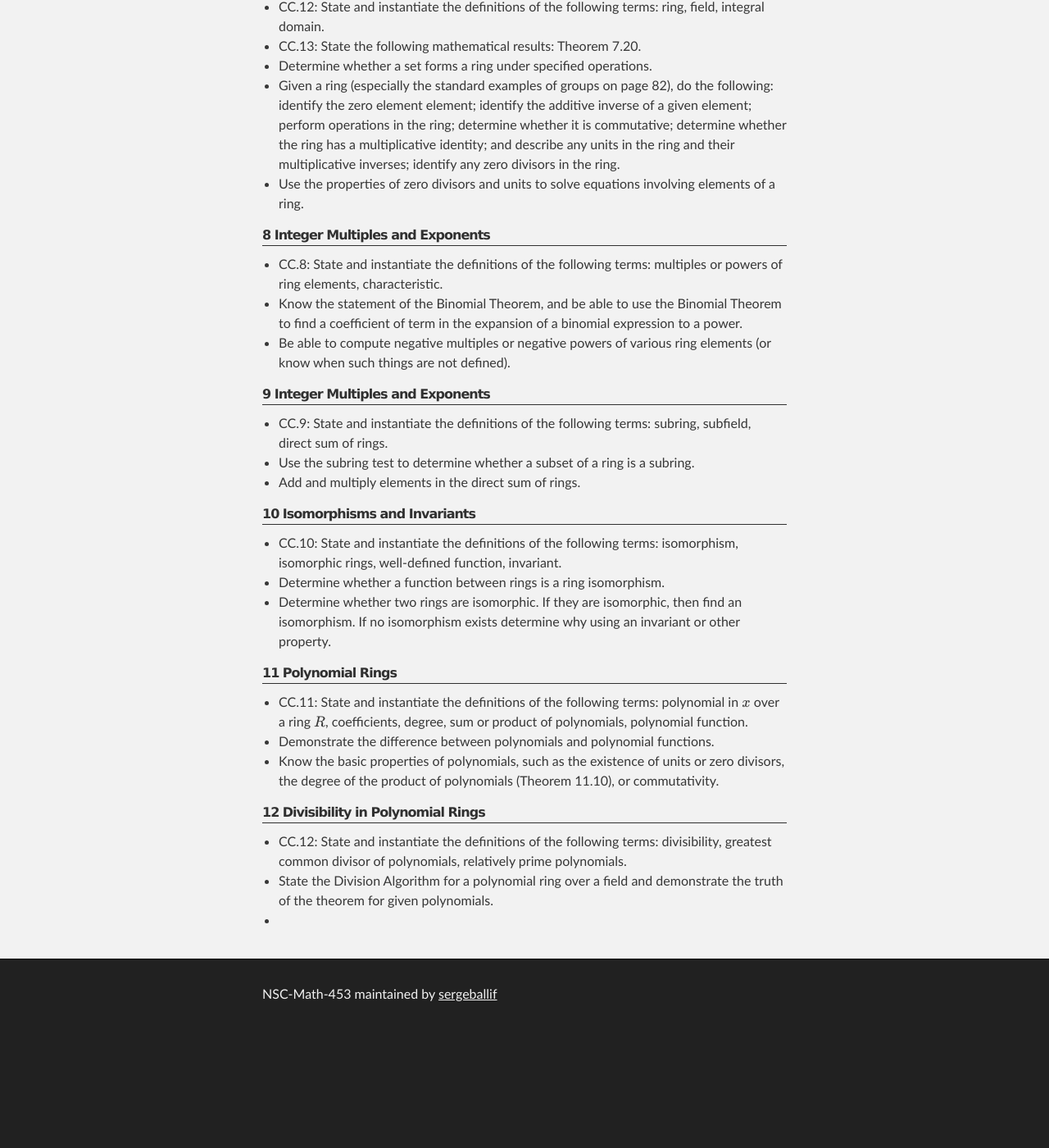
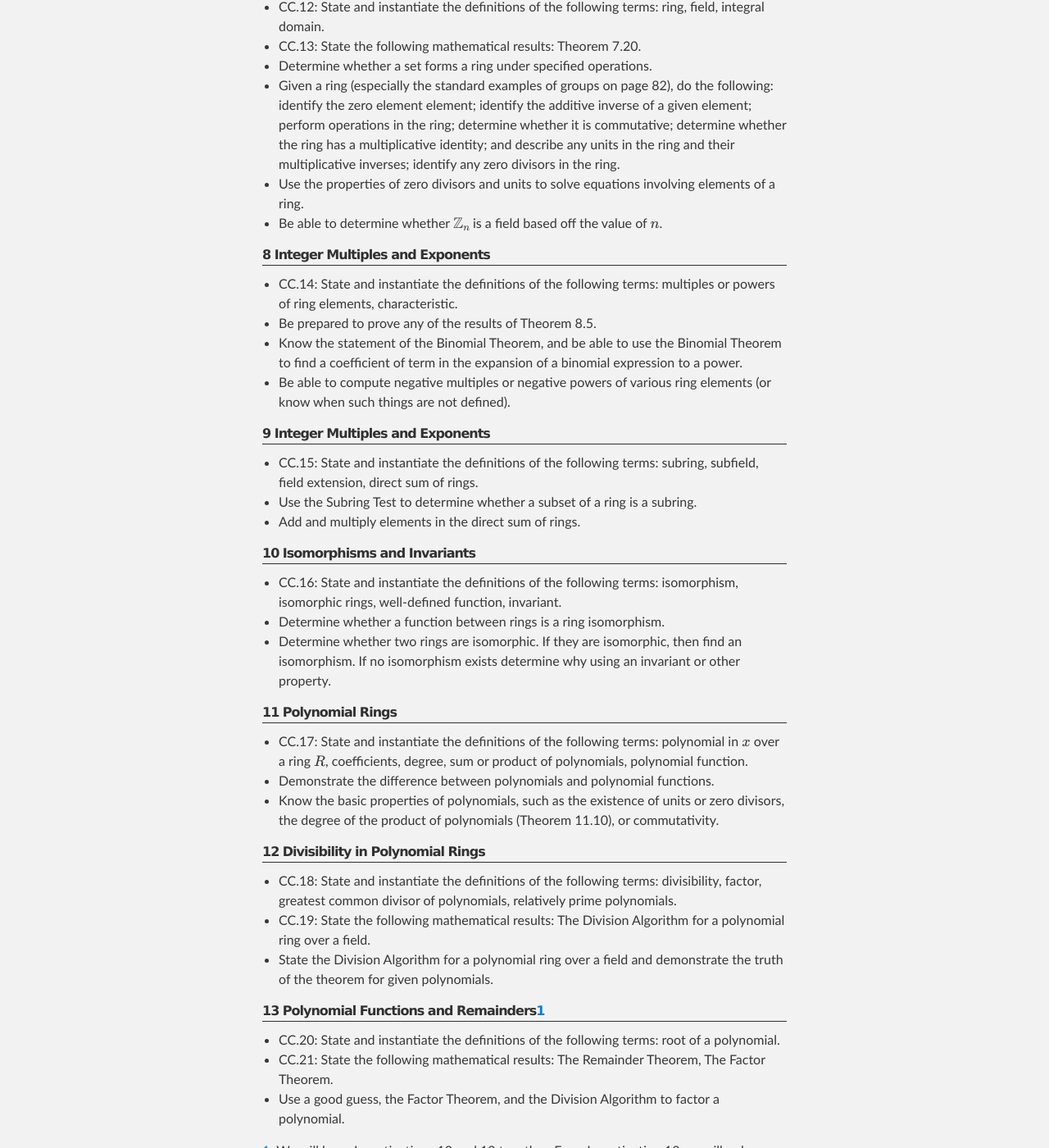
Before and after one commit to sergeballif/NSC-Math-453, a Jekyll site: the page built from LearningObjectives.md, in a window 1280 px wide and 1400 px high, scrolled down 1857 px. Shown: the whole window at 82% size. Built offline with Jekyll 4.4.1, drawn with Linux system fonts in a browser that asks for light colours; formulas are drawn with MathJax 3; before the commit the page ends 3116 px from its top, so only the background shows below that; some of the changed text lies outside the part shown.

Commit message:
Update LearningObjectives.md

```diff
--- a/LearningObjectives.md
+++ b/LearningObjectives.md
@@ -60,31 +60,39 @@ To "instantiate" a definition means to construct or state examples of that defin
 + Determine whether a set forms a ring under specified operations.
 + Given a ring (especially the standard examples of groups on page 82), do the following: identify the zero element element; identify the additive inverse of a given element; perform operations in the ring; determine whether it is commutative; determine whether the ring has a multiplicative identity; and describe any units in the ring and their multiplicative inverses; identify any zero divisors in the ring.
 + Use the properties of zero divisors and units to solve equations involving elements of a ring.
++ Be able to determine whether $\mathbb{Z}_n$ is a field based off the value of $n$.
 
 ## 8 Integer Multiples and Exponents
 
-+ CC.8: State and instantiate the definitions of the following terms: multiples or powers of ring elements, characteristic.
++ CC.14: State and instantiate the definitions of the following terms: multiples or powers of ring elements, characteristic.
++ Be prepared to prove any of the results of Theorem 8.5.
 + Know the statement of the Binomial Theorem, and be able to use the Binomial Theorem to find a coefficient of term in the expansion of a binomial expression to a power.
 + Be able to compute negative multiples or negative powers of various ring elements (or know when such things are not defined).
 
 ## 9 Integer Multiples and Exponents
 
-+ CC.9: State and instantiate the definitions of the following terms: subring, subfield, direct sum of rings.
-+ Use the subring test to determine whether a subset of a ring is a subring.
++ CC.15: State and instantiate the definitions of the following terms: subring, subfield, field extension, direct sum of rings.
++ Use the Subring Test to determine whether a subset of a ring is a subring.
 + Add and multiply elements in the direct sum of rings.
 
-
 ## 10 Isomorphisms and Invariants
-+ CC.10: State and instantiate the definitions of the following terms: isomorphism, isomorphic rings, well-defined function, invariant.
++ CC.16: State and instantiate the definitions of the following terms: isomorphism, isomorphic rings, well-defined function, invariant.
 + Determine whether a function between rings is a ring isomorphism.
 + Determine whether two rings are isomorphic. If they are isomorphic, then find an isomorphism. If no isomorphism exists determine why using an invariant or other property.
 
 ## 11 Polynomial Rings
-+ CC.11: State and instantiate the definitions of the following terms: polynomial in $x$ over a ring $R$, coefficients, degree, sum or product of polynomials, polynomial function.
++ CC.17: State and instantiate the definitions of the following terms: polynomial in $x$ over a ring $R$, coefficients, degree, sum or product of polynomials, polynomial function.
 + Demonstrate the difference between polynomials and polynomial functions.
 + Know the basic properties of polynomials, such as the existence of units or zero divisors, the degree of the product of polynomials (Theorem 11.10), or commutativity.
 
 ## 12 Divisibility in Polynomial Rings
-+ CC.12: State and instantiate the definitions of the following terms: divisibility, greatest common divisor of polynomials, relatively prime polynomials.
++ CC.18: State and instantiate the definitions of the following terms: divisibility, factor, greatest common divisor of polynomials, relatively prime polynomials.
++ CC.19: State the following mathematical results: The Division Algorithm for a polynomial ring over a field.
 + State the Division Algorithm for a polynomial ring over a field and demonstrate the truth of the theorem for given polynomials.
-+
+
+## 13 Polynomial Functions and Remainders<sup>[1](#myfootnote1)</sup>
++ CC.20: State and instantiate the definitions of the following terms: root of a polynomial.
++ CC.21: State the following mathematical results: The Remainder Theorem, The Factor Theorem.
++ Use a good guess, the Factor Theorem, and the Division Algorithm to factor a polynomial.
+
+<a name="myfootnote1">1</a>: We will lump Investigations 12 and 13 together. From Investigation 13 we will only cover the Factor Theorem an Remainder Theorem.
```
